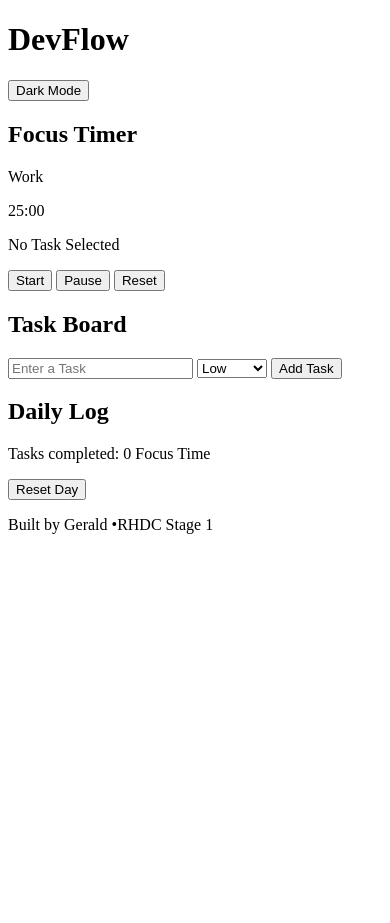
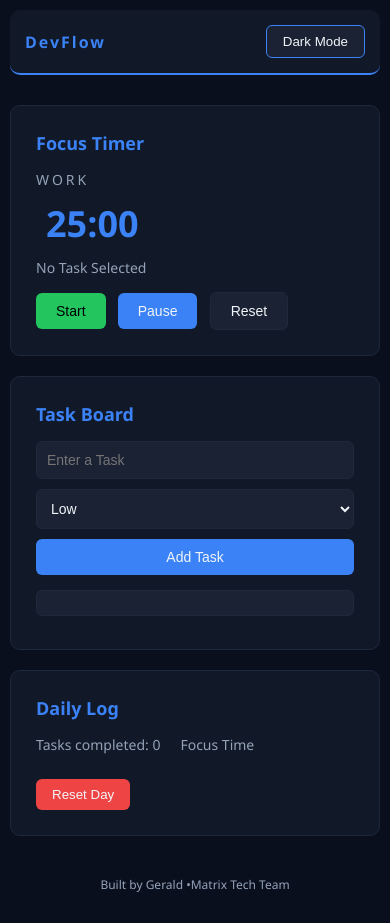
Before and after one commit to MatrixTechTeam/DevFlow, a plain HTML site: page index.html in a window 390 px wide. Before the commit the page ends 844 px from the top, so only its background shows below. Drawn offline with Linux system fonts and the light colour scheme.

Commit message:
style: UI polish, dark mode toggle, responsive layout

```diff
--- a/app.js
+++ b/app.js
@@ -142,9 +142,25 @@ function updateStats() {
 renderTasks()
 renderLog()
 updateStats()
+if (localStorage.getItem('theme') === 'light') {
+  document.body.classList.add('light-mode')
+  themeToggle.textContent = 'Dark Mode'
+}
+
+
 resetDayButton.addEventListener('click', function() {
   log = []
   saveLog()
   renderLog()
   updateStats()
 })
+themeToggle.addEventListener('click', function() {
+  document.body.classList.toggle('light-mode')
+  if (document.body.classList.contains('light-mode')) {
+    localStorage.setItem('theme', 'light')
+    themeToggle.textContent = 'Dark Mode'
+  } else {
+    localStorage.setItem('theme', 'dark')
+    themeToggle.textContent = 'Light Mode'
+  }
+})
--- a/index.html
+++ b/index.html
@@ -42,13 +42,13 @@
       <div id="stats-bar">
         <span id="tasks-completed">Tasks Completed</span>
         <span id="focus-time">Focus Time</span>
+        </div>
         <ul id="log-list"></ul>
         <button id="reset-day-btn">Reset Day</button>
-      </div>
     </section>
     <!--Footer-->
     <footer>
-      <p>Built by Gerald &bull;RHDC Stage 1</p>
+      <p>Built by Gerald &bull;Matrix Tech Team</p>
     </footer>
     <script src="app.js"></script>
   </body>
--- a/style.css
+++ b/style.css
@@ -0,0 +1,271 @@
+:root {
+  --bg-primary: #0a0f1e;
+  --bg-secondary: #111827;
+  --bg-card: #1a2234;
+  --accent: #3b82f6;
+  --accent-hover: #2563eb;
+  --text-primary: #f1f5f9;
+  --text-secondary: #94a3b8;
+  --success: #22c55e;
+  --danger: #ef4444;
+  --border: #1e293b;
+}
+body {
+  background-color: var(--bg-primary);
+}
+* {
+  margin: 0;
+  padding: 0;
+  box-sizing: border-box;
+}
+body {
+  background-color: var(--bg-primary);
+  color: var(--text-primary);
+  font-family: 'Segoe UI', sans-serif;
+  min-height: 100vh;
+  padding: 20px;
+}
+header {
+  display: flex;
+  justify-content: space-between;
+  align-items: center;
+  padding: 20px 30px;
+  background-color: var(--bg-secondary);
+  border-bottom: 2px solid var(--accent);
+  margin-bottom: 30px;
+  border-radius: 10px;
+}
+header h1 {
+  color: var(--accent);
+  font-size: 28px;
+  letter-spacing: 2px;
+}
+header button {
+  background-color: var(--bg-card);
+  color: var(--text-primary);
+  border: 1px solid var(--accent);
+  padding: 8px 16px;
+  border-radius: 6px;
+  cursor: pointer;
+}
+#timer-section {
+  background: var(--bg-secondary);
+  border-radius: 10px;
+  padding: 25px;
+  margin-bottom: 20px;
+  border: 1px solid var(--border);
+}
+#tasks-section {
+  background: var(--bg-secondary);
+  border-radius: 10px;
+  padding: 25px;
+  margin-bottom: 20px;
+  border: 1px solid var(--border);
+}
+#log-section {
+  background: var(--bg-secondary);
+  border-radius: 10px;
+  padding: 25px;
+  margin-bottom: 20px;
+  border: 1px solid var(--border);
+}
+#timer-section h2 {
+  color: var(--accent);
+  margin-bottom: 15px;
+  font-size: 18px;
+}
+#tasks-section h2 {
+  color: var(--accent);
+  margin-bottom: 15px;
+  font-size: 18px;
+}
+#log-section h2 {
+  color: var(--accent);
+  margin-bottom: 15px;
+  font-size: 18px;
+}
+#timer-display {
+  font-size: 64px;
+  font-weight: bold;
+  color: var(--accent);
+  margin: 10px;
+}
+#timer-mode {
+  font-size: 14px;
+  color: var(--text-secondary);
+  text-transform: uppercase;
+  letter-spacing: 3px;
+}
+#current-task {
+  color: var(--text-secondary);
+  font-size: 14px;
+  margin-bottom: 15px;
+}
+#start-btn,
+#pause-btn,
+#reset-btn {
+  padding: 10px 20px;
+  border: none;
+  border-radius: 6px;
+  cursor: pointer;
+  font-size: 14px;
+  margin-right: 8px;
+}
+#start-btn {
+  background-color: var(--success);
+}
+#pause-btn {
+  background-color: var(--accent);
+  color: var(--text-primary);
+}
+#reset-btn {
+  background-color: var(--bg-card);
+  color: var(--text-primary);
+  border: 1px solid var(--border);
+}
+#task-form {
+  display: flex;
+  gap: 10px;
+  margin-bottom: 15px;
+}
+#task-input {
+  flex: 1;
+  padding: 10px;
+  background-color: var(--bg-card);
+  border: 1px solid var(--border);
+  border-radius: 6px;
+  color: var(--text-primary);
+  font-size: 14px;
+}
+#priority-select {
+  flex: 1;
+  padding: 10px;
+  background-color: var(--bg-card);
+  border: 1px solid var(--border);
+  border-radius: 6px;
+  color: var(--text-primary);
+  font-size: 14px;
+}
+#add-task-btn{
+  background-color: var(--accent);
+  color: var(--text-primary);
+  border: none;
+  padding: 10px 20px;
+  border-radius: 6px;
+  cursor: pointer;
+  font-size: 14px;
+}
+#task-list{
+  display: flex;
+  align-items: center;
+  gap: 10px;
+  padding: 12px;
+  list-style: none;
+  background-color: var(--bg-card);
+  border-radius: 6px;
+  margin-bottom: 8px;
+  border: 1px solid var(--border);
+}
+#task-list li .complete-btn{
+  background-color: var(--success);
+  color: black;
+  border: none;
+  padding: 10px 20px;
+  border-radius: 4px;
+  cursor: pointer;
+  margin-left: auto;
+}
+#task-list li .delete-btn{
+  background-color: var(--danger);
+  color: var(--text-primary);
+  border: none;
+  padding: 10px 20px;
+  border-radius: 4px;
+  cursor: pointer;
+}
+#task-list li span:first-child {
+  flex: 1;
+}
+#task-list li span:last-of-type {
+  margin-left: 10px;
+  padding: 3px 8px;
+  border-radius: 4px;
+  font-size: 12px;
+  background-color: var(--bg-primary);
+  color: var(--text-secondary);
+}
+body.light-mode {
+  --bg-primary: #f1f5f9;
+  --bg-secondary: #ffffff;
+  --bg-card: #e2e8f0;
+  --text-primary: #0f172a;
+  --text-secondary: #475569;
+  --border: #cbd5ei;
+}
+#log-list{
+  list-style: none;
+}
+#log-list li {
+  padding: 10px;
+  background-color: var(--bg-card);
+  border-radius: 6px;
+  margin-bottom: 8px;
+  font-size: 14px;
+  color: var(--text-secondary);
+  border-left: 3px solid var(--accent);
+}
+#stats-bar{
+  display: flex;
+  gap: 20px;
+  margin-bottom: 15px;
+  font-size: 14px;
+  color: var(--text-secondary);
+}
+#stats-bar span {
+  margin-bottom: 10px;
+}
+#reset-day-btn{
+  background-color: var(--danger);
+  color: var(--text-primary);
+  border: none;
+  padding: 8px 16px;
+  border-radius: 6px;
+  cursor: pointer;
+}
+footer{
+  text-align: center;
+  padding: 20px;
+  color: var(--text-secondary);
+  font-size: 12px;
+}
+@media (max-width: 768px) {
+  body {
+    padding: 10px;
+  }
+  header{
+    padding: 15px;
+  }
+  header hi {
+    font-size: 20px;
+  }
+  #timer-display{
+    font-size: 48px;
+  }
+  #task-form {
+    flex-direction: column;
+  }
+  #task-input {
+    width: 100%;
+  }
+}
+@media (max-width: 480px) {
+  header h1 {
+    font-size: 16px;
+  }
+  #timer-display {
+    font-size: 36px;
+  }
+  #add-task-btn {
+    width: 100%;
+  }
+}
```
